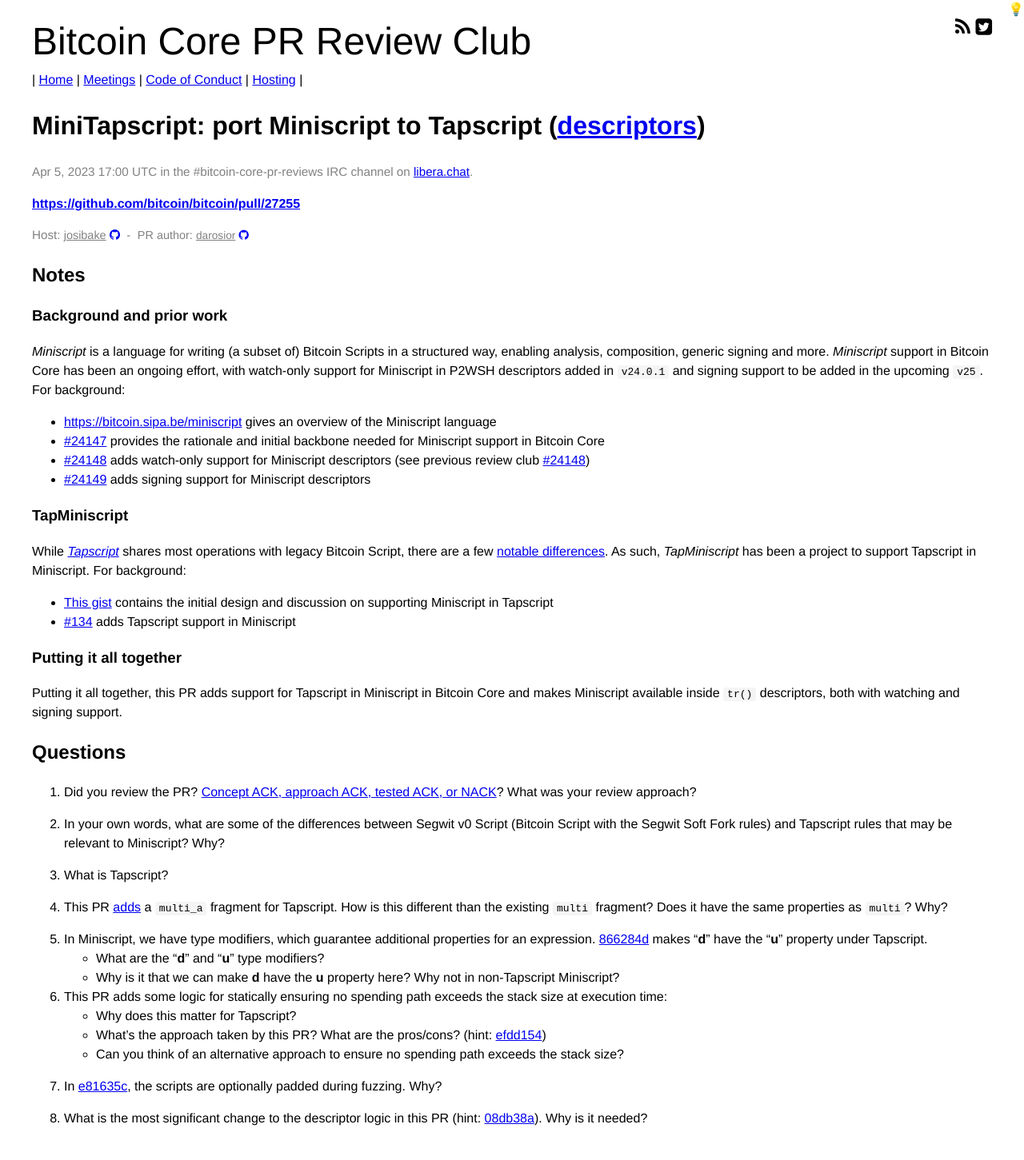
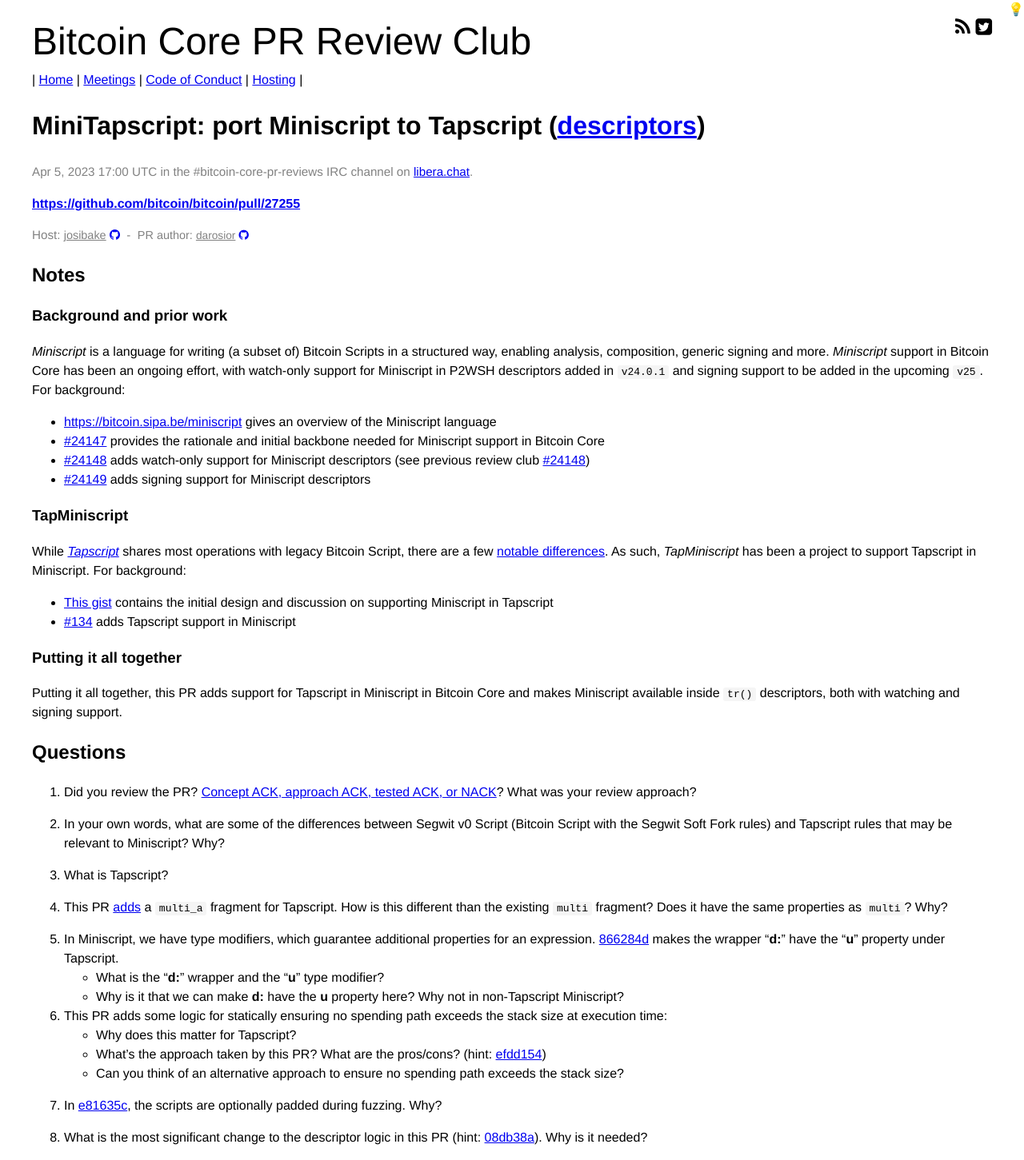
Before and after one commit to bitcoin-core-review-club/website, a Jekyll site: the page built from _posts/2023-04-05-#27255.md, in a window 1280 px wide. Shown: the whole page at 80% size. Built offline with Jekyll 4.4.1, drawn with Linux system fonts in a browser that asks for light colours; before the commit the page ends 1427 px from its top, so only the background shows below that.

Commit message:
n27255: ambiguate between wrapper d: and property d

```diff
--- a/_posts/2023-04-05-#27255.md
+++ b/_posts/2023-04-05-#27255.md
@@ -42,9 +42,9 @@
 
 1. This PR [adds](https://github.com/bitcoin-core-review-club/bitcoin/commit/c0ba8ebbf6369b37b645165bb5cd638fc7eee67f) a `multi_a` fragment for Tapscript. How is this different than the existing `multi` fragment? Does it have the same properties as `multi`? Why?
 
-1. In Miniscript, we have type modifiers, which guarantee additional properties for an expression. [866284d](https://github.com/bitcoin-core-review-club/bitcoin/commit/866284d007993551f681809d9e48175a3b0fe0c1) makes "**d**" have the "**u**" property under Tapscript.
-	* What are the "**d**" and "**u**" type modifiers?
-	* Why is it that we can make **d** have the **u** property here? Why not in non-Tapscript Miniscript?
+1. In Miniscript, we have type modifiers, which guarantee additional properties for an expression. [866284d](https://github.com/bitcoin-core-review-club/bitcoin/commit/866284d007993551f681809d9e48175a3b0fe0c1) makes the wrapper "**d:**" have the "**u**" property under Tapscript.
+	* What is the "**d:**" wrapper and the "**u**" type modifier?
+	* Why is it that we can make **d:** have the **u** property here? Why not in non-Tapscript Miniscript?
 
 1. This PR adds some logic for statically ensuring no spending path exceeds the stack size at execution time:
 	* Why does this matter for Tapscript?
```
